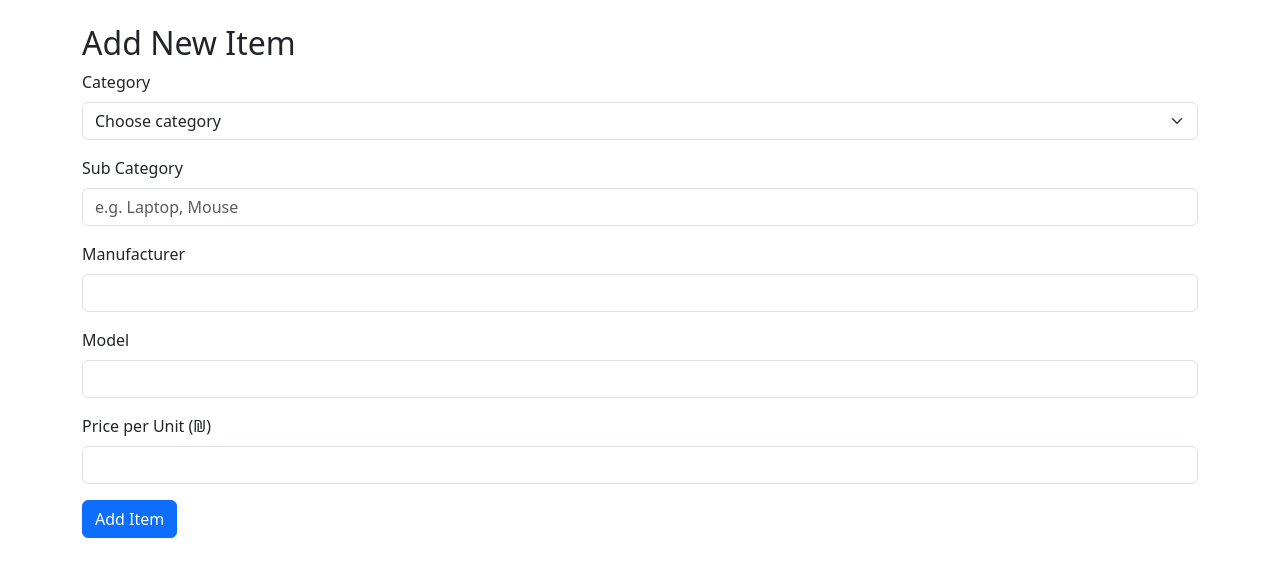
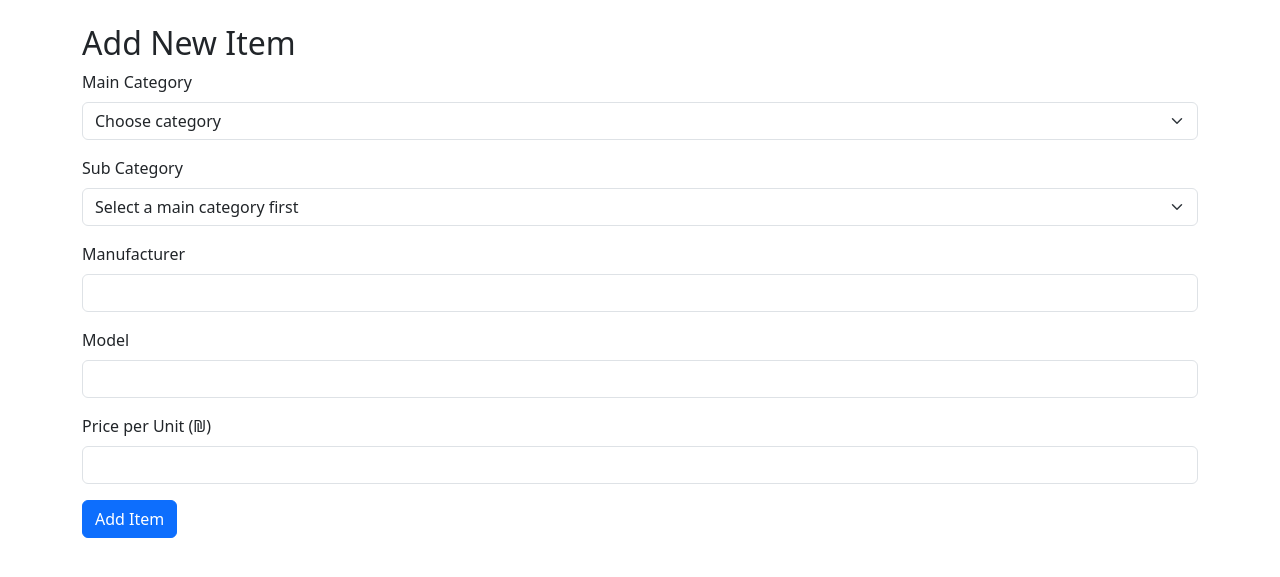
Before and after one commit to ArtiomKrits92/it-asset-management, a Flask app: page /add_item in a window 1280 px wide. Shown: the part 80-657 px from the top of the page. Run offline with Flask 3, Linux system fonts and the light colour scheme.

Commit message:
Cosmetics code change for webserver

```diff
--- a/website/templates/add_item.html
+++ b/website/templates/add_item.html
@@ -1,32 +1,68 @@
 {% extends "base.html" %}
 {% block content %}
 <h2>Add New Item</h2>
+
 <form method="POST">
   <div class="mb-3">
-    <label for="main_category" class="form-label">Category</label>
-    <select class="form-select" id="main_category" name="main_category" required>
+    <label for="main_category" class="form-label">Main Category</label>
+    <select class="form-select" id="main_category" name="main_category" required onchange="updateSubcategories()">
       <option value="">Choose category</option>
       <option value="Assets">Assets</option>
       <option value="Accessories">Accessories</option>
       <option value="Licenses">Licenses</option>
     </select>
   </div>
+
   <div class="mb-3">
     <label for="sub_category" class="form-label">Sub Category</label>
-    <input type="text" class="form-control" id="sub_category" name="sub_category" placeholder="e.g. Laptop, Mouse" required />
+    <select class="form-select" id="sub_category" name="sub_category" required>
+      <option value="">Select a main category first</option>
+    </select>
   </div>
+
   <div class="mb-3">
     <label for="manufacturer" class="form-label">Manufacturer</label>
     <input type="text" class="form-control" id="manufacturer" name="manufacturer" required />
   </div>
+
   <div class="mb-3">
     <label for="model" class="form-label">Model</label>
     <input type="text" class="form-control" id="model" name="model" required />
   </div>
+
   <div class="mb-3">
     <label for="price" class="form-label">Price per Unit (₪)</label>
     <input type="number" class="form-control" id="price" name="price" min="0" step="0.01" required />
   </div>
+
   <button type="submit" class="btn btn-primary">Add Item</button>
 </form>
+
+<script>
+  const subcategories = {
+    "Assets": ["PC", "Laptop"],
+    "Accessories": ["Mouse", "Keyboard", "Docking Station", "Monitor", "Headset"],
+    "Licenses": ["Serial Number", "Subscription"]
+  };
+
+  function updateSubcategories() {
+    const mainCategory = document.getElementById("main_category").value;
+    const subCategorySelect = document.getElementById("sub_category");
+    subCategorySelect.innerHTML = "";
+
+    if (subcategories[mainCategory]) {
+      subcategories[mainCategory].forEach(sub => {
+        const option = document.createElement("option");
+        option.value = sub;
+        option.textContent = sub;
+        subCategorySelect.appendChild(option);
+      });
+    } else {
+      const option = document.createElement("option");
+      option.value = "";
+      option.textContent = "Select a main category first";
+      subCategorySelect.appendChild(option);
+    }
+  }
+</script>
 {% endblock %}
```
